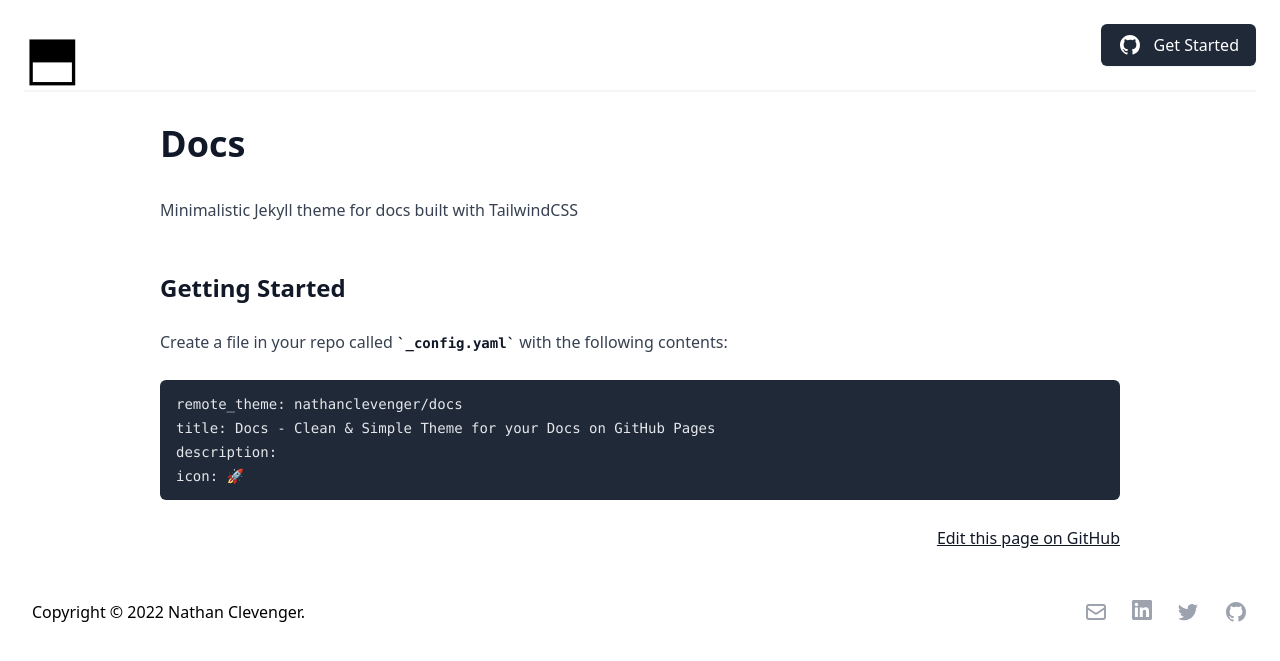
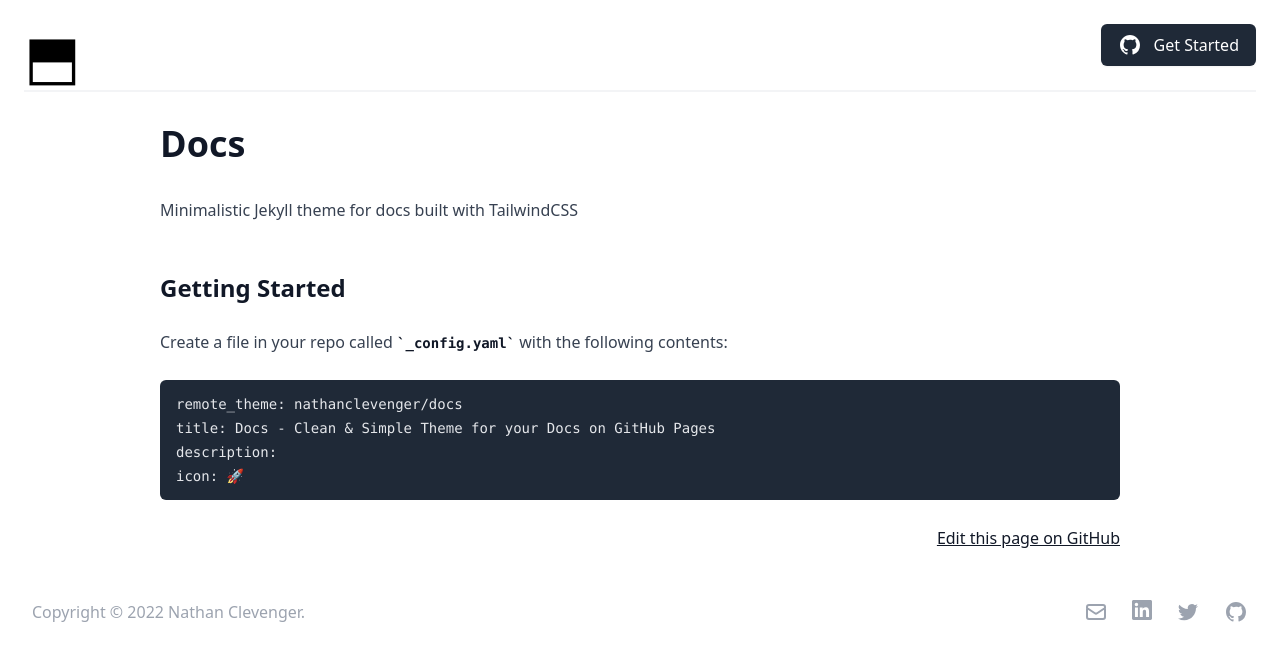
Before and after one commit to nathanclevenger/docs, a Jekyll site: the page built from README.md, in a window 1280 px wide. Shown: the top 661 px of the page. Built offline with Jekyll 4.4.1, drawn with Linux system fonts in a browser that asks for light colours; nearby versions of some CDN libraries; our own code applies the rules of GitHub Pages for plain Markdown files.

Commit message:
Update default.html

```diff
--- a/_layouts/default.html
+++ b/_layouts/default.html
@@ -100,7 +100,7 @@
 
     </div>
     <div class="mt-8 md:mt-0 md:order-1">
-      <a href="{{ site.github.owner_url }}
+      <a class="text-gray-400" href="{{ site.github.owner_url }}
         <p class="text-center text-base text-gray-400">Copyright &copy; {{ 'now' | date: "%Y" }} {{ site.owner | default: 'Nathan Clevenger' }}.
       </a>
 <!--          <a href="{{ site.github.repository_url }}/blob/{{ site.github.source.branch }}/LICENSE"><img src="https://img.shields.io/badge/License-{{ site.github.license.spdx_id }}-blue.svg" /></a>. -->
```
